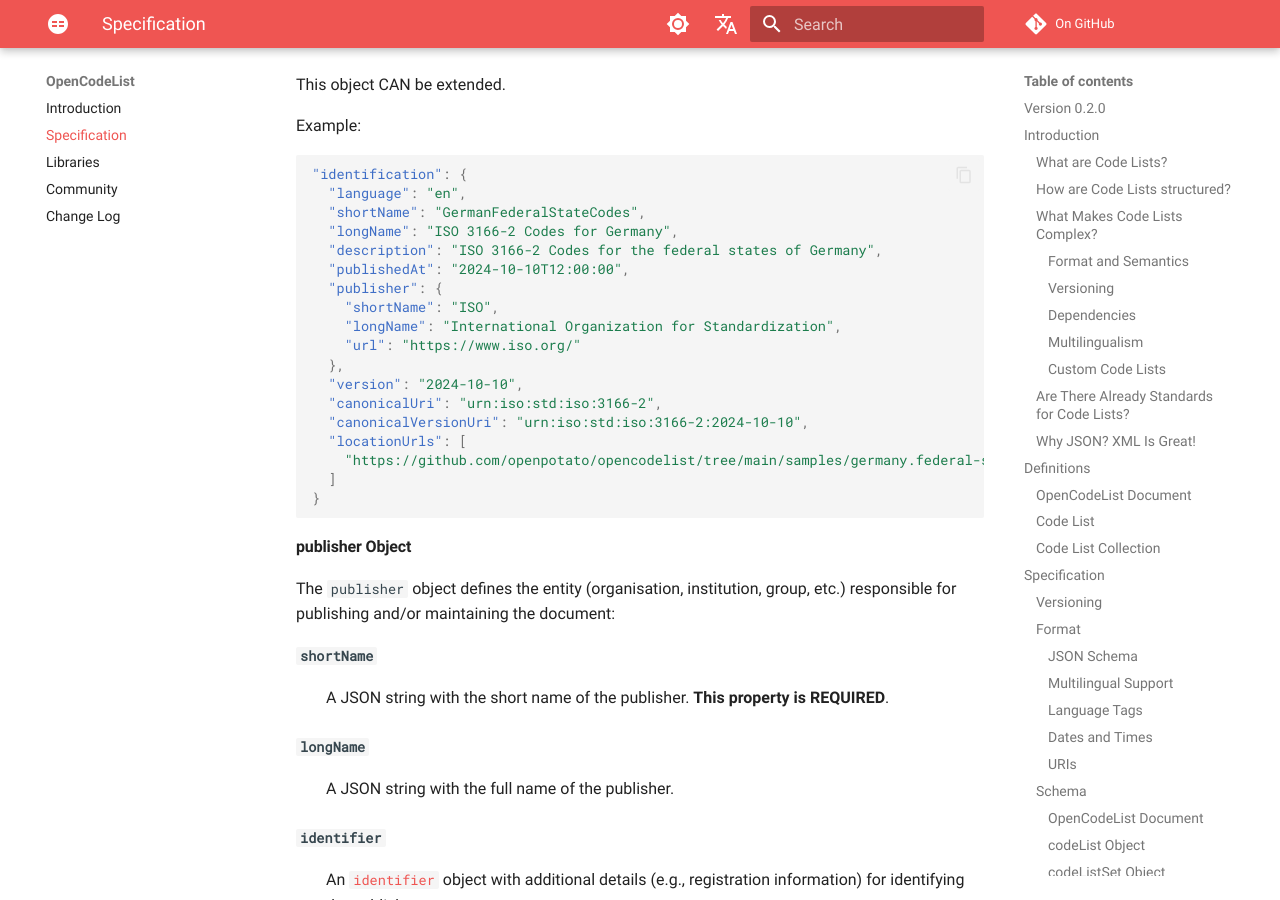
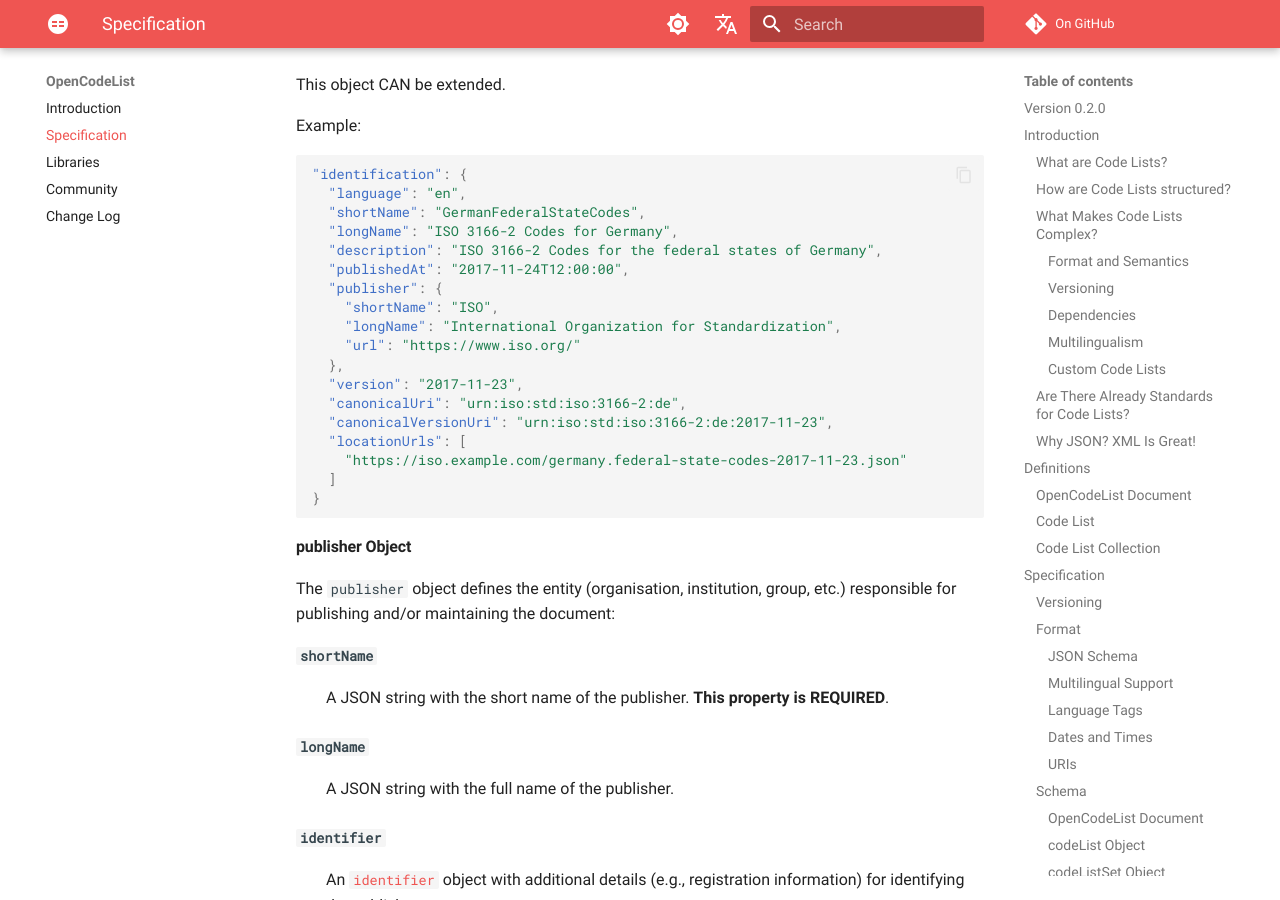
Before and after one commit to openpotato/opencodelist, an MkDocs documentation site: the page built from website/en/docs/specification.md, in a window 1280 px wide and 900 px high, scrolled down 12861 px. Built offline with MkDocs 1.6.1 and Material for MkDocs 9.7.7, drawn with Linux system fonts in a browser that asks for light colours; comment, search, counter and statistics services are not loaded; some of the changed text lies outside the part shown.

Commit message:
Updated spec examples

````diff
--- a/website/en/docs/specification.md
+++ b/website/en/docs/specification.md
@@ -420,23 +420,23 @@ This object CAN be extended.
 
 Example:
 
-```json
+``` json
 "identification": {
   "language": "en",
   "shortName": "GermanFederalStateCodes",
   "longName": "ISO 3166-2 Codes for Germany",
   "description": "ISO 3166-2 Codes for the federal states of Germany",
-  "publishedAt": "2024-10-10T12:00:00",
+  "publishedAt": "2017-11-24T12:00:00",
   "publisher": {
     "shortName": "ISO",
     "longName": "International Organization for Standardization",
     "url": "https://www.iso.org/"
   },
-  "version": "2024-10-10",
-  "canonicalUri": "urn:iso:std:iso:3166-2",
-  "canonicalVersionUri": "urn:iso:std:iso:3166-2:2024-10-10",
+  "version": "2017-11-23",
+  "canonicalUri": "urn:iso:std:iso:3166-2:de",
+  "canonicalVersionUri": "urn:iso:std:iso:3166-2:de:2017-11-23",
   "locationUrls": [
-    "https://github.com/openpotato/opencodelist/tree/main/samples/germany.federal-state-codes-2024-10-10.json"
+    "https://iso.example.com/germany.federal-state-codes-2017-11-23.json"
   ]
 }
 ```
@@ -732,23 +732,23 @@ The `foreignKey` object defines a foreign key to an external code list:
 
 Example:
 
-```json
+``` json
 "foreignKeys": [
   {
     "id": "foreignKey",
     "name": "My foreign key",
     "columnIds": [
-      "federalState"
+	  "federalState"
     ],
     "keyRef": {
-      "codeListRef": {
-        "canonicalUri": "urn:iso:std:iso:3166-2",
-        "canonicalVersionUri": "urn:iso:std:iso:3166-2:2024-07-12",
-        "locationUrls": [
-          "https://raw.githubusercontent.com/openpotato/opencodelist/main/samples/germany.federal-state-codes-2024-07-12.json"
-        ]
-      },
-      "keyId": "codeKey"
+	  "codeListRef": {
+	    "canonicalUri": "urn:iso:std:iso:3166-2:de",
+	    "canonicalVersionUri": "urn:iso:std:iso:3166-2:de:2017-11-23",
+  	    "locationUrls": [
+		  "https://iso.example.com/germany.federal-state-codes-2017-11-23.json"
+		]
+	  },
+	  "keyId": "codeKey"
     }
   }
 ]
````
Also changed, not shown: website/de/docs/specification.md (+8 -8 lines).
